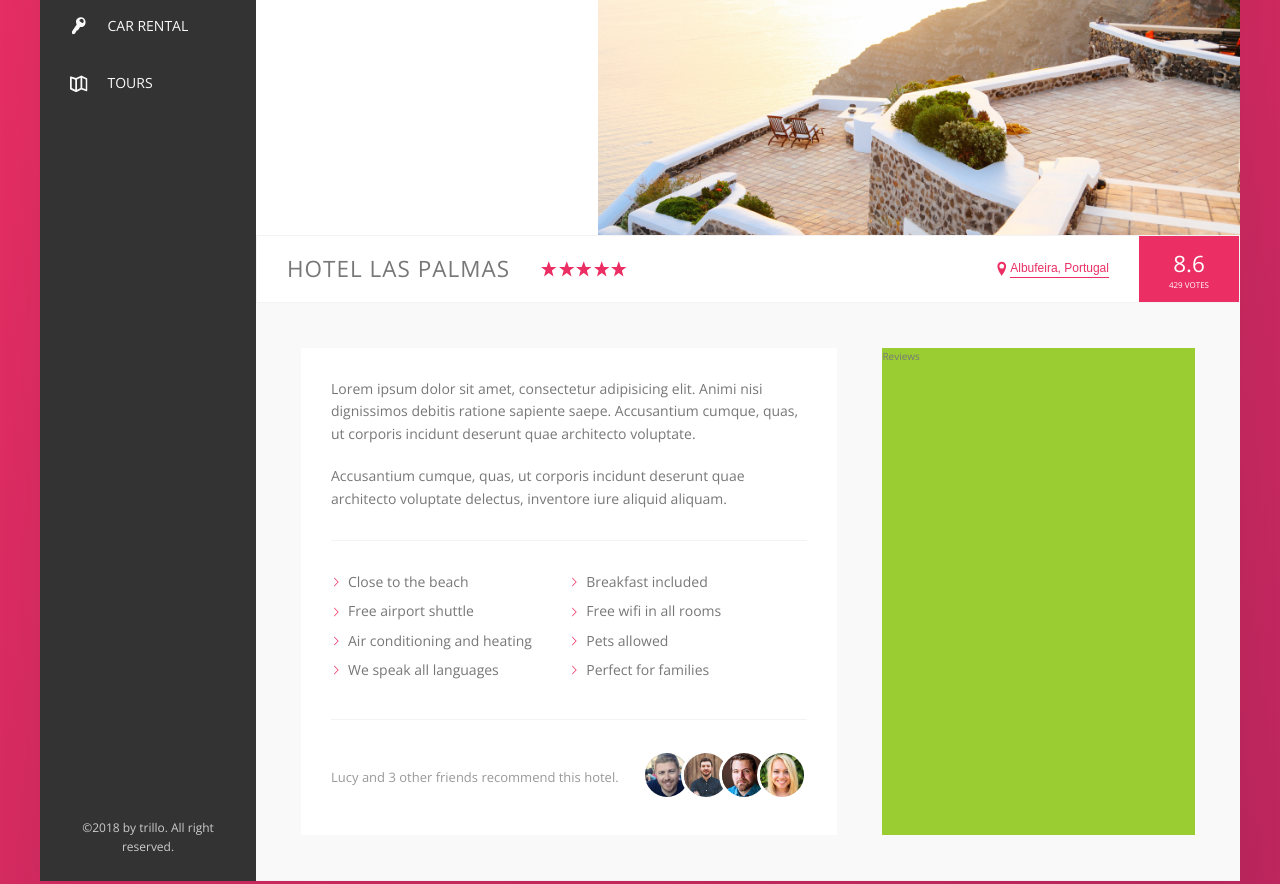
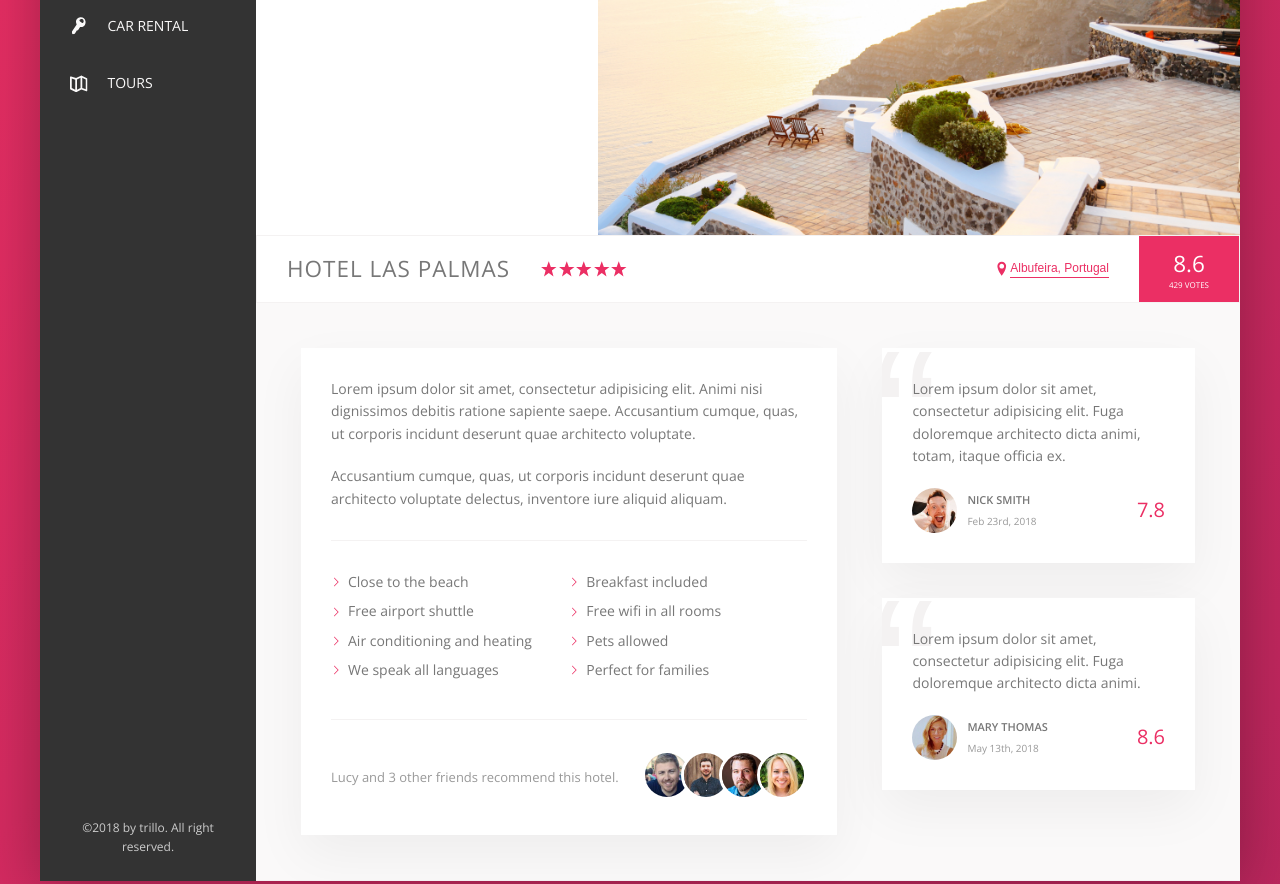
Before and after one commit to mmioana/trillo-course-project, a website: page index.html in a window 1280 px wide. Shown: the part 300-1184 px from the top of the page. Drawn offline with nearby package versions, Linux system fonts and the light colour scheme.

Commit message:
Added user reviews section

```diff
--- a/index.html
+++ b/index.html
@@ -160,7 +160,33 @@
                             </div>
                         </div>
                         <div class="user-reviews">
-                            Reviews
+                            <figure class="review">
+                                <blockquote class="review__text">
+                                    Lorem ipsum dolor sit amet, consectetur adipisicing elit. Fuga doloremque architecto dicta animi, totam, itaque officia ex.
+                                </blockquote>
+                                <figcaption class="review__user">
+                                    <img src="img/user-1.jpg" alt="User 1" class="review__photo">
+                                    <div class="review__user-box">
+                                        <p class="review__user-name">Nick Smith</p>
+                                        <p class="review__user-date">Feb 23rd, 2018</p>
+                                    </div>
+                                    <div class="review__rating">7.8</div>
+                                </figcaption>
+                            </figure>
+
+                            <figure class="review">
+                                <blockquote class="review__text">
+                                    Lorem ipsum dolor sit amet, consectetur adipisicing elit. Fuga doloremque architecto dicta animi.
+                                </blockquote>
+                                <figcaption class="review__user">
+                                    <img src="img/user-2.jpg" alt="User 2" class="review__photo">
+                                    <div class="review__user-box">
+                                        <p class="review__user-name">Mary Thomas</p>
+                                        <p class="review__user-date">May 13th, 2018</p>
+                                    </div>
+                                    <div class="review__rating">8.6</div>
+                                </figcaption>
+                            </figure>
                         </div>
                     </div>
                 </main>
--- a/sass/base/_base.scss
+++ b/sass/base/_base.scss
@@ -18,7 +18,7 @@
   --color-grey-dark-3: #999;
 
   --shadow-dark: 0 1rem 6rem rgba(0, 0, 0, .3);
-  --shadow-dark: 0 2rem 5rem rgba(0, 0, 0, .05);
+  --shadow-light: 0 2rem 5rem rgba(0, 0, 0, .05);
 
   --line: 1px solid var(--color-grey-light-2);
 }
--- /dev/null
+++ b/sass/components/_review.scss
@@ -0,0 +1,60 @@
+.review {
+  background-color: #fff;
+  box-shadow: var(--shadow-light);
+  padding: 3rem;
+  margin-bottom: 3.5rem;
+  position: relative;
+  overflow: hidden;
+
+  &__text {
+    margin-bottom: 2rem;
+    z-index: 10;
+    position: relative; // MUST for setting z-index
+  }
+
+  &__user {
+    display: flex;
+    align-items: center;
+  }
+
+  &__photo {
+    height: 4.5rem;
+    width: 4.5rem;
+    border-radius: 50%;
+  }
+
+  &__user-box {
+    margin-right: auto;
+    margin-left: 1rem;
+  }
+
+  &__user-name {
+    font-weight: 700;
+    font-size: 1.1rem;
+    text-transform: uppercase;
+    margin-bottom: .4rem;
+  }
+
+  &__user-date {
+    font-size: 1rem;
+    color: var(--color-grey-dark-3);
+    font-weight: 300;
+  }
+
+  &__rating {
+    font-size: 2rem;
+    color: var(--color-primary);
+  }
+
+  &::before {
+    content:"\201C";
+    position: absolute;
+    top: -2.75rem;
+    left: -1rem;
+    font-size: 20rem;
+    font-family: sans-serif;
+    line-height: 1;
+    color: var(--color-grey-light-2);
+    z-index: 1;
+  }
+}
--- a/sass/layout/_description.scss
+++ b/sass/layout/_description.scss
@@ -4,6 +4,4 @@
   margin-right: 4.5rem;
   box-shadow: var(--shadow-light);
   padding: 3rem;
-  font-size: 1.4rem;
-
 }
--- a/sass/layout/_detail.scss
+++ b/sass/layout/_detail.scss
@@ -3,4 +3,5 @@
   padding: 4.5rem;
   background-color: var(--color-grey-light-1);
   border-bottom: var(--line);
+  font-size: 1.4rem;
 }
--- a/sass/layout/_user-reviews.scss
+++ b/sass/layout/_user-reviews.scss
@@ -1,4 +1,3 @@
 .user-reviews {
-  background-color: yellowgreen;
   flex: 1;
 }
--- a/sass/main.scss
+++ b/sass/main.scss
@@ -15,6 +15,7 @@
 @import "components/overview";
 @import "components/paragraph";
 @import "components/recommend";
+@import "components/review";
 @import "components/search";
 @import "components/side-nav";
 @import "components/user";
```
Also changed, not shown: css/style.css.
